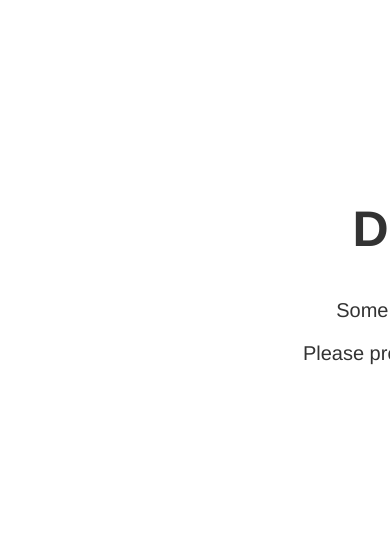
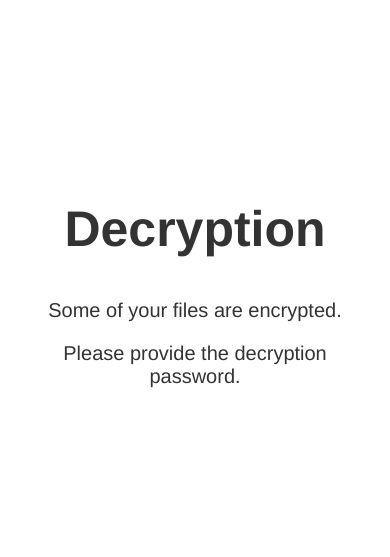
Before and after one commit to peprolinbot/luks-web, a Flask app: template templates/unlock.html in a window 390 px wide; the page is wider, and only the part inside the window is pictured. Shown: the top 557 px of that part. Run offline with Flask 2, Linux system fonts and the light colour scheme; the template is opened without the code that fills it, so the values that code supplies are empty; parts of the project's set-up code (start-up, migrations or seed data) failed here and were passed over.

Commit message:
Make it responsive

```diff
--- a/static/unlock.css
+++ b/static/unlock.css
@@ -1,6 +1,6 @@
 body {
   text-align: center;
-  padding: 150px;
+  padding: 150px 0px;
 }
 h1 {
   font-size: 50px;
@@ -12,7 +12,7 @@ body {
 article {
   display: block;
   text-align: center;
-  width: 650px;
+  width: 90vw;
   margin: 0 auto;
 }
 input {
--- a/static/unlocked.css
+++ b/static/unlocked.css
@@ -1,6 +1,6 @@
 body {
   text-align: center;
-  padding: 150px;
+  padding: 150px 0px;
 }
 h1 {
   font-size: 50px;
@@ -12,7 +12,7 @@ body {
 article {
   display: block;
   text-align: center;
-  width: 650px;
+  width: 90vw;
   margin: 0 auto;
 }
 
--- a/templates/unlock.html
+++ b/templates/unlock.html
@@ -4,6 +4,7 @@
   <title>Luks-Web</title>
   <link rel="stylesheet" href="{{ url_for('static', filename='unlock.css') }}">
   <link rel="icon" href="{{ url_for('static', filename='icon.svg') }}">
+  <meta name="viewport" content="width=device-width, initial-scale=1.0">
 </head>
 <body>
   <article>
--- a/templates/unlocked.html
+++ b/templates/unlocked.html
@@ -4,6 +4,7 @@
   <title>Luks-Web</title>
   <link rel="stylesheet" href="{{ url_for('static', filename='unlocked.css') }}">
   <link rel="icon" href="{{ url_for('static', filename='icon.svg') }}">
+  <meta name="viewport" content="width=device-width, initial-scale=1.0">
 </head>
 <body>
   <article>
```
